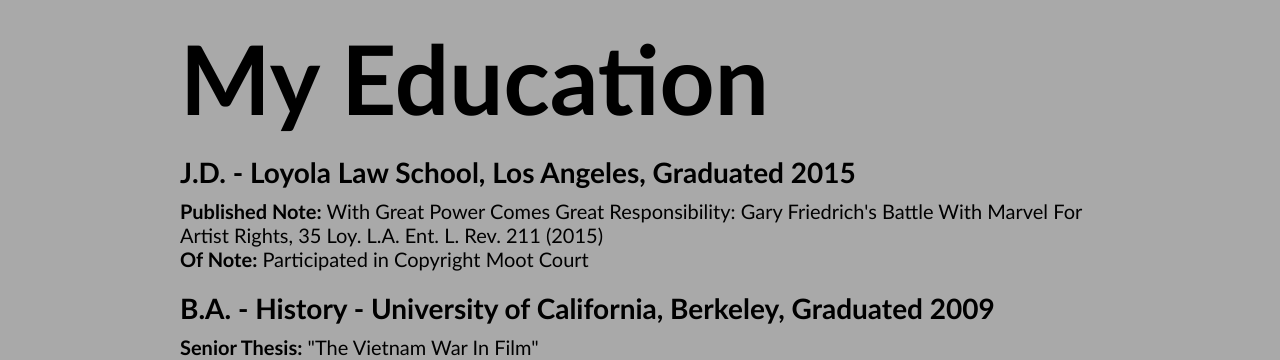
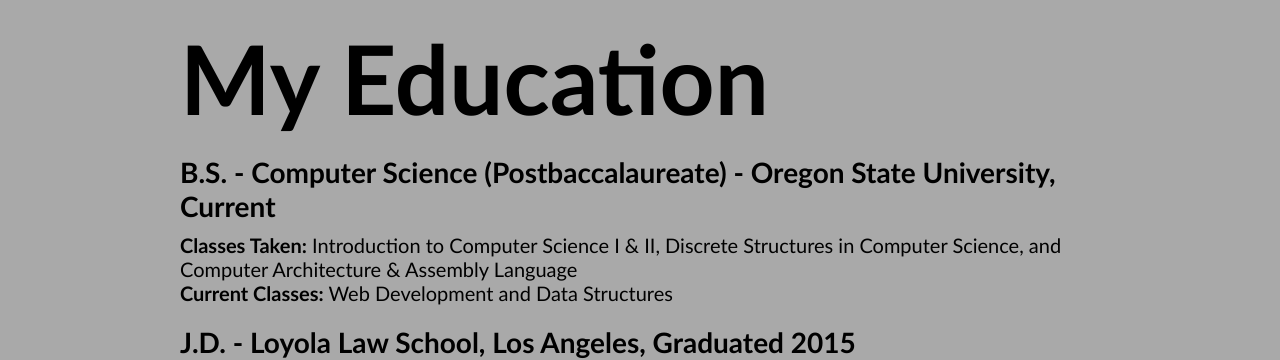
Before and after one commit to alexsimon7/portfolio-website, a React (Create React App) app: page / in a window 1280 px wide. Shown: the part 4500-4860 px from the top of the page. Built offline with nearby package versions, Linux system fonts and the light colour scheme.

Commit message:
added new school information

```diff
--- a/src/data/data.js
+++ b/src/data/data.js
@@ -61,6 +61,16 @@
 
 const education = [
   {
+    degree: 'B.S. - Computer Science (Postbaccalaureate)',
+    institution: 'Oregon State University',
+    year: 'Current',
+    other: [
+      "Classes Taken: Introduction to Computer Science I & II, Discrete Structures in Computer Science, " +
+      "and Computer Architecture & Assembly Language",
+      'Current Classes: Web Development and Data Structures',
+    ],
+  },
+  {
     degree: 'J.D.',
     institution: 'Loyola Law School, Los Angeles',
     year: '2015',
```
